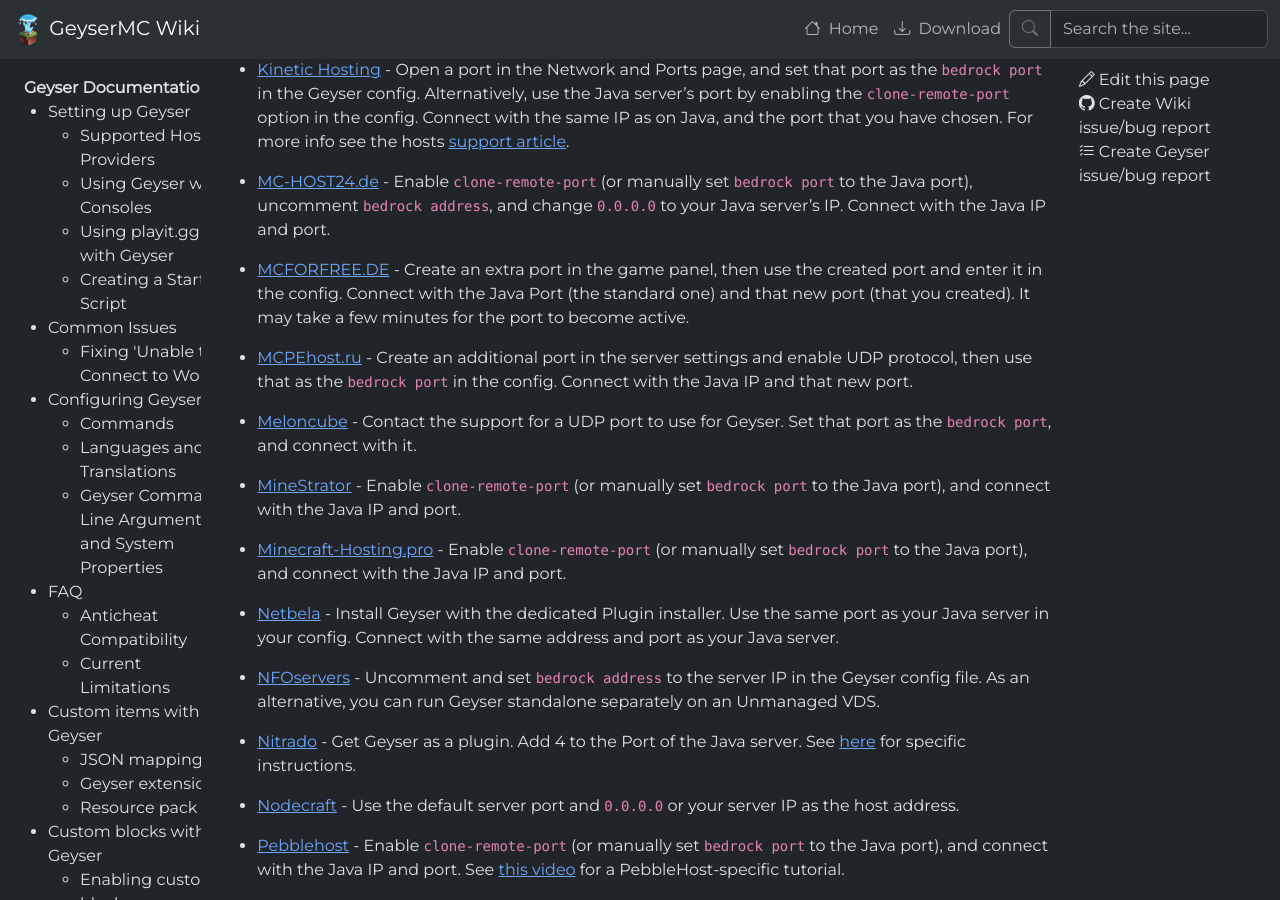
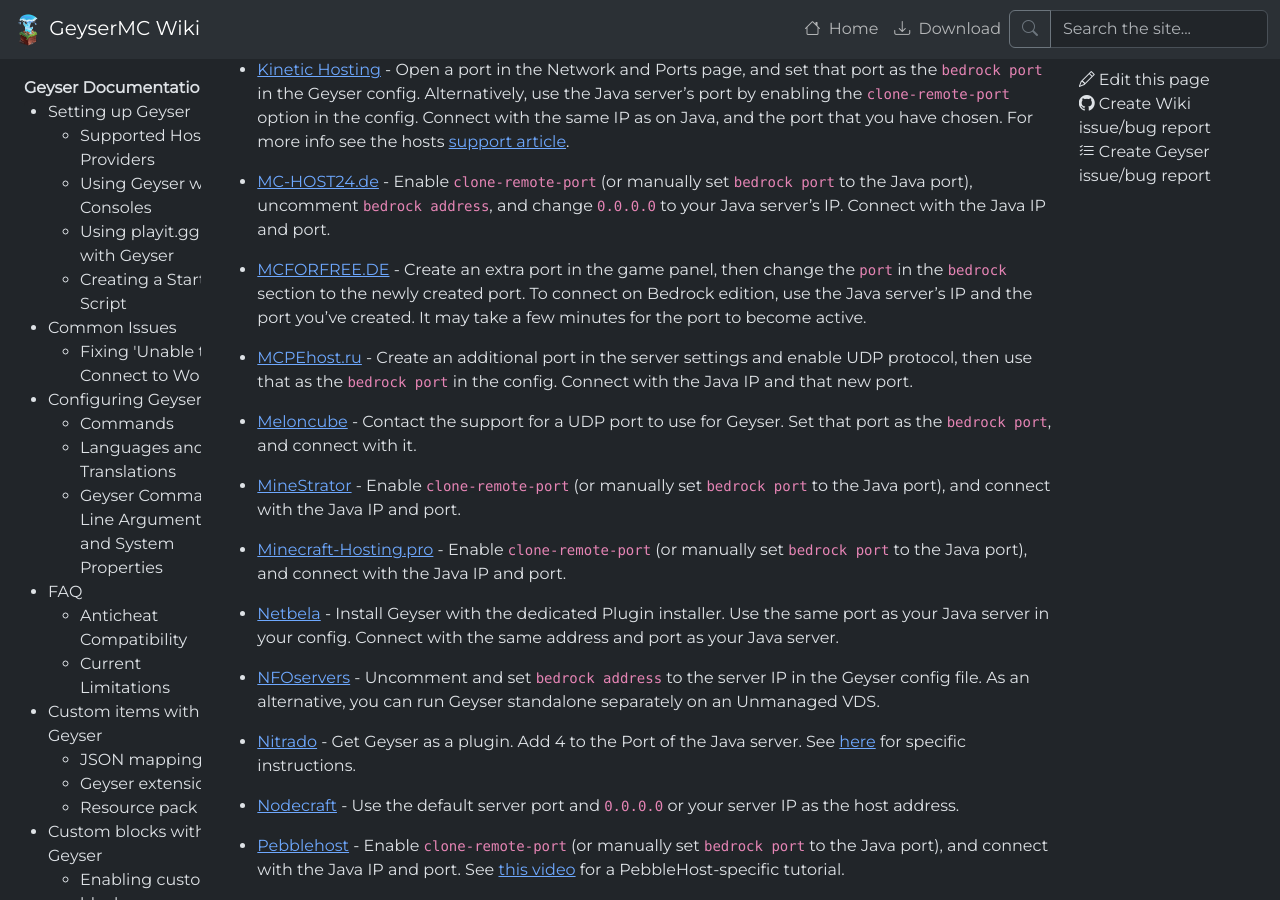
Before and after one commit to GeyserMC/GeyserWiki, a Jekyll site: the page built from _docs/geyser/supported-hosting-providers.md, in a window 1280 px wide and 900 px high, scrolled down 4047 px. Built offline with Jekyll 4.4.1, drawn with Linux system fonts in a browser that asks for light colours.

Commit message:
Update _data/providers.json

```diff
--- a/_data/providers.json
+++ b/_data/providers.json
@@ -266,7 +266,7 @@
     {
       "name": "MCFORFREE.DE",
       "url": "https://mcforfree.de/",
-      "description": "Create an extra port in the game panel, then use the created port and enter it in the config. Connect with the Java Port (the standard one) and that new port (that you created). It may take a few minutes for the port to become active."
+      "description": "Create an extra port in the game panel, then change the `port` in the `bedrock` section to the newly created port. To connect on Bedrock edition, use the Java server's IP and the port you've created. It may take a few minutes for the port to become active."
     },
     {
       "name": "MCPEhost.ru",
```
